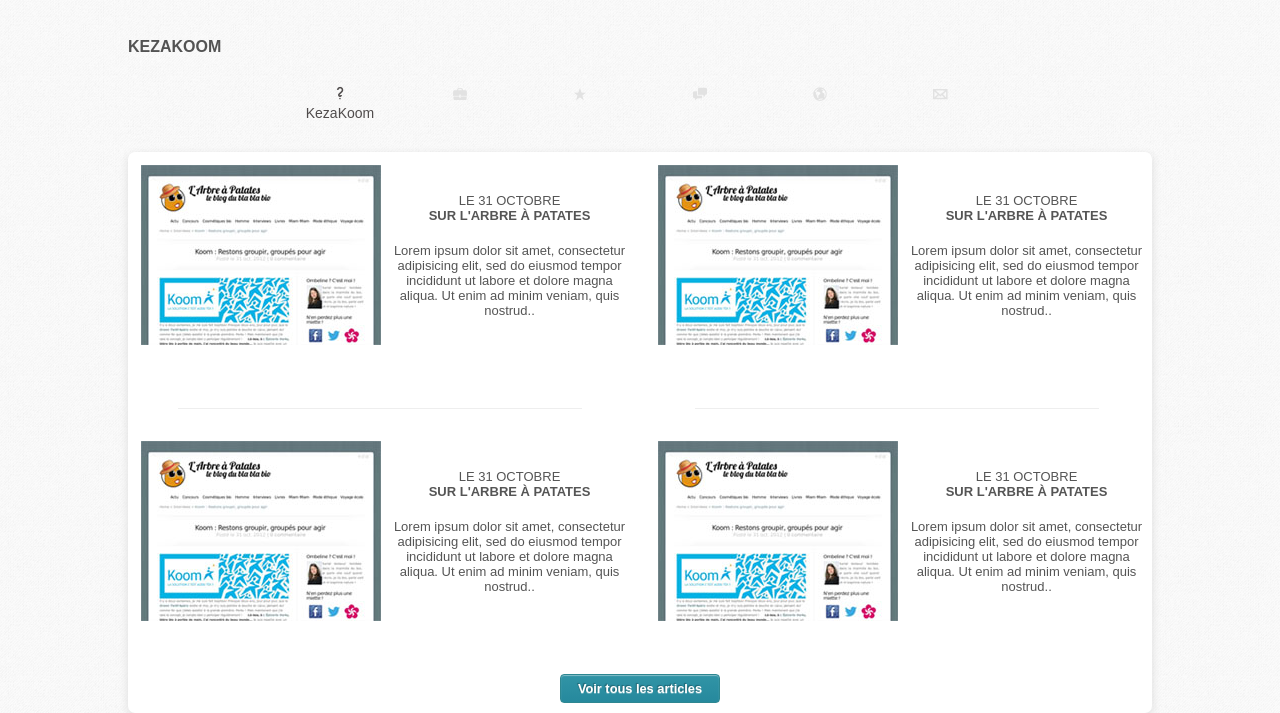
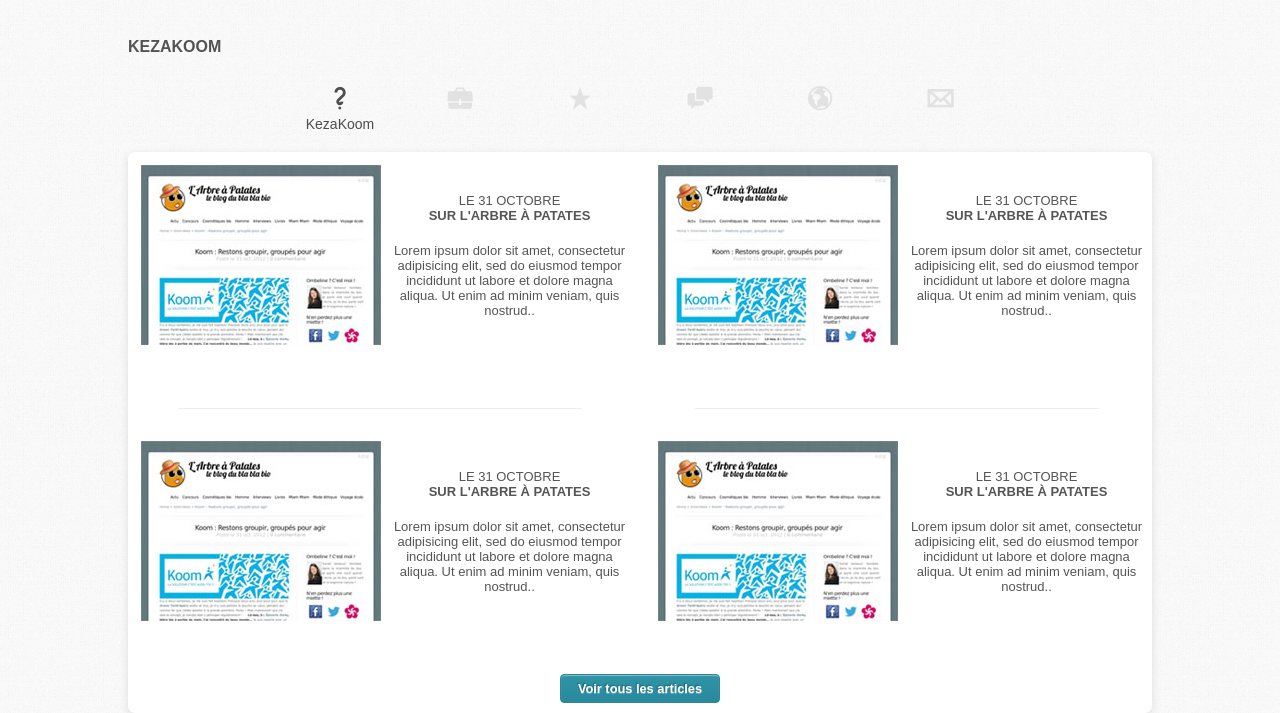
Before and after one commit to Stuff90/koom, a PHP site: page /kezakoom.html in a window 1280 px wide. Shown: the part 647-1360 px from the top of the page. Run offline with PHP 8.4, Linux system fonts and the light colour scheme; some libraries are stand-ins or nearby versions.

Commit message:
Setting fontello icons size

```diff
--- a/style/fontello/fontello.css
+++ b/style/fontello/fontello.css
@@ -46,7 +46,7 @@
   margin-left: .2em;
 
   /* you can be more comfortable with increased icons size */
-  /* font-size: 120%; */
+ font-size: 180%;
 
   /* Uncomment for 3D effect */
   /* text-shadow: 1px 1px 1px rgba(127, 127, 127, 0.3); */
```
